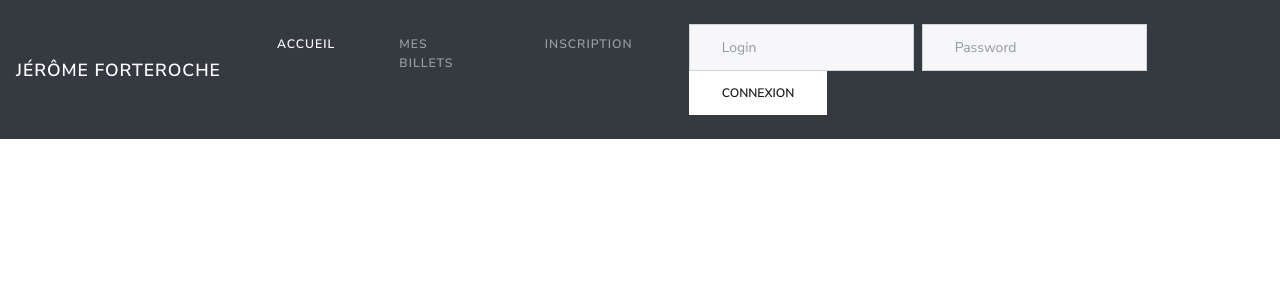
After one commit to Jean-M4rc/P4, a PHP site: page /view/frontend/templateFront.php in a window 1280 px wide. The commit adds this page. Shown: the top 300 px of the page. Run offline with PHP 8.4, Linux system fonts and the light colour scheme; the template is opened without the code that fills it, so the values that code supplies are empty; some libraries are stand-ins or nearby versions.

Commit message:
Ajout des fichiers de views, et codage de la class Manager et PostsManager

```diff
--- a/controller/frontend.php
+++ b/controller/frontend.php
@@ -0,0 +1,4 @@
+<?php
+
+// Le controlleur front-end va proposer les différentes fonctions nécessaires pour les vues publiques.
+// je dois créer une classe controler et ensuite faire deux objets, une classe FrontControler et une classe BackControler
--- a/index.php
+++ b/index.php
@@ -1,3 +1,4 @@
 <?php
 //Ici c'est le routeur, comme adresse de base je veux afficher une page d'accueil graphique épurée très nature
+echo "Ca vient !!!";
 ?>
--- /dev/null
+++ b/view/frontend/homepageView.php
@@ -0,0 +1,3 @@
+<?php
+
+?>
--- /dev/null
+++ b/view/frontend/templateFront.php
@@ -0,0 +1,61 @@
+<?php
+session_start();
+?>
+<!DOCTYPE html>
+<html>
+    <head>
+        <meta charset="utf-8" />
+        <title><?= $title ?></title>
+		<link rel="stylesheet" href="https://use.fontawesome.com/releases/v5.0.10/css/all.css" integrity="sha384-+d0P83n9kaQMCwj8F4RJB66tzIwOKmrdb46+porD/OvrJ+37WqIM7UoBtwHO6Nlg" crossorigin="anonymous">
+		<link href="../../public/css/lux.min.css" rel="stylesheet" />
+        <link href="../../public/css/style.css" rel="stylesheet" />
+    </head>
+
+    <body>
+	<nav class="navbar navbar-expand-lg navbar-dark bg-dark">
+  <a class="navbar-brand" href="#">Jérôme Forteroche</a>
+  <button class="navbar-toggler" type="button" data-toggle="collapse" data-target="#navbarColor02" aria-controls="navbarColor02" aria-expanded="false" aria-label="Toggle navigation">
+    <span class="navbar-toggler-icon"></span>
+  </button>
+
+  <div class="collapse navbar-collapse" id="navbarColor02">
+    <ul class="navbar-nav mr-auto">
+      <li class="nav-item active">
+        <a class="nav-link" href="#">Accueil <span class="sr-only">(current)</span></a>
+      </li>
+      <li class="nav-item">
+        <a class="nav-link" href="#">Mes billets</a>
+      </li>
+	<?php
+		if (isset($_SESSION['pseudo'])||isset($_COOKIE['pseudo'])){
+	?>
+			<li class="nav-item">
+				<a class="nav-link" href="#"><i class="fas fa-user"></i> Mon profil</a>
+			</li>
+			<li class="nav-item">
+				<a class="nav-link" href="#"><i class="fas fa-sign-out-alt"></i> Déconnexion</a>
+			</li>
+		</ul>
+	<?php
+		} else {
+	?>
+			<li class="nav-item">
+				<a class="nav-link" href="#">Inscription</a>
+			</li>
+			<form class="form-inline my-2 my-lg-0" method="post" action="#">
+				<input class="form-control mr-sm-2" placeholder="Login" name="login" type="text">
+				<input class="form-control mr-sm-2" placeholder="Password" name="mdp" type="password">
+				<input class="btn btn-secondary my-2 my-sm-0" type="submit" value="Connexion">
+			</form>
+	<?php
+		}
+	 ?>
+  </div>
+</nav>
+
+        <?= $content ?>
+    </body>
+	<script src="https://code.jquery.com/jquery-3.3.1.slim.min.js" integrity="sha384-q8i/X+965DzO0rT7abK41JStQIAqVgRVzpbzo5smXKp4YfRvH+8abtTE1Pi6jizo" crossorigin="anonymous"></script>
+	<script src="https://cdnjs.cloudflare.com/ajax/libs/popper.js/1.14.0/umd/popper.min.js" integrity="sha384-cs/chFZiN24E4KMATLdqdvsezGxaGsi4hLGOzlXwp5UZB1LY//20VyM2taTB4QvJ" crossorigin="anonymous"></script>
+	<script src="https://stackpath.bootstrapcdn.com/bootstrap/4.1.0/js/bootstrap.min.js" integrity="sha384-uefMccjFJAIv6A+rW+L4AHf99KvxDjWSu1z9VI8SKNVmz4sk7buKt/6v9KI65qnm" crossorigin="anonymous"></script>
+</html>
```
Also changed, not shown: model/Manager.php (added, +13 -0 lines), model/PostsManager.php (added, +33 -0 lines).
